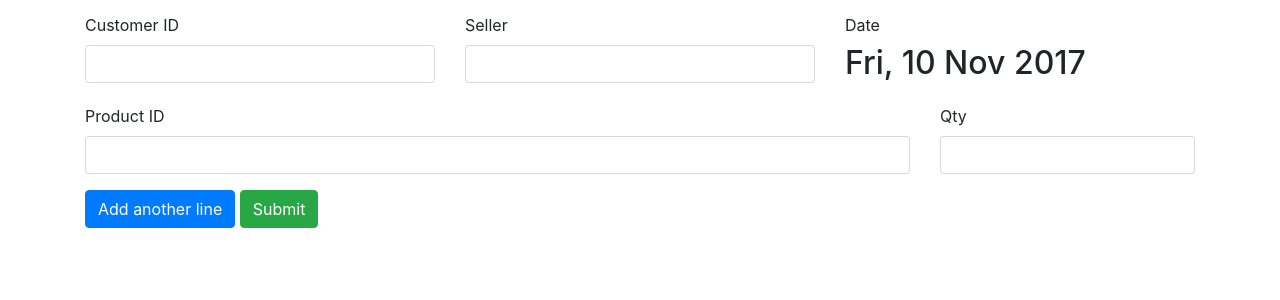
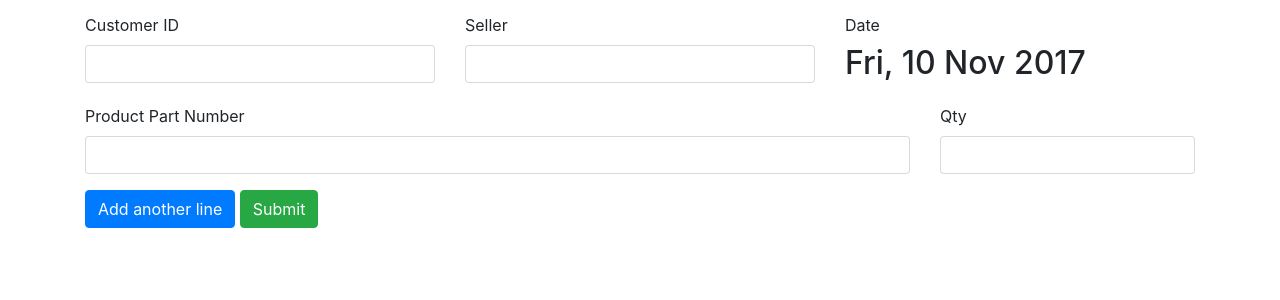
Before and after one commit to jtroussard/warehouse, a Flask app: page /invCreate in a window 1280 px wide. Shown: the part 189-489 px from the top of the page. Run offline with Flask 2, Linux system fonts and the light colour scheme; the visitor is signed in with stand-in values (Sample User, id 1); some libraries are stand-ins or nearby versions.

Commit message:
wording on invCreate page prodId -> prod part num

```diff
--- a/templates/invCreate.html
+++ b/templates/invCreate.html
@@ -40,7 +40,7 @@
 <div id="line_items" name="lines[]">
   <div class="row" line=1 id="line_1">
         <div class="col-md-9 mb-3">
-          <label for="validationDefault04">Product ID</label>
+          <label for="validationDefault04">Product Part Number</label>
           <input class="form-control" name="products[]" placeholder="" required="" type="text">
           <div class="invalid-feedback">
             Please provide product part number.
```
